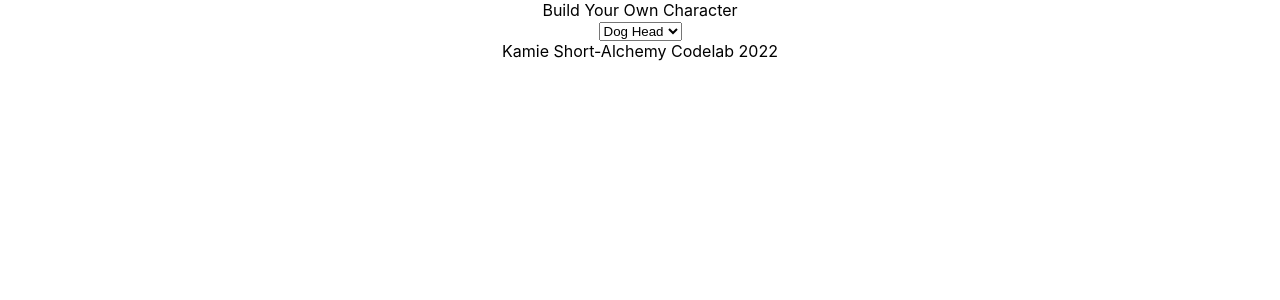
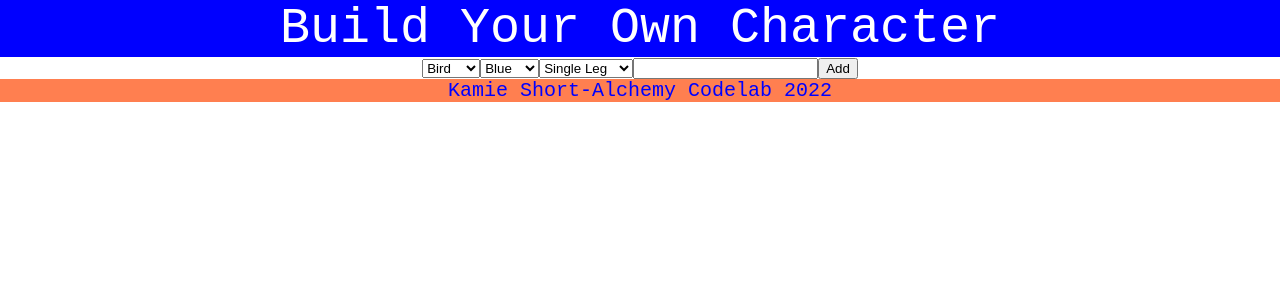
Before and after one commit to KamieShort/fromscratch-characterbuilder-react, a React (Create React App) app: page / in a window 1280 px wide. Shown: the top 300 px of the page. Built offline with nearby package versions, Linux system fonts and the light colour scheme.

Commit message:
control options set, need catchphrase event listener

```diff
--- a/src/components/Controls.js
+++ /dev/null
@@ -1,13 +0,0 @@
-import React from 'react';
-
-export default function Controls({ setHead, setMiddle, setBottom }) {
-  return (
-    <div>
-      <select>
-        <option img src="./../../public/assets/doghead.png" value="dog">
-          Dog Head
-        </option>
-      </select>
-    </div>
-  );
-}
--- /dev/null
+++ b/src/components/Controls/Controls.js
@@ -0,0 +1,42 @@
+import React from 'react';
+
+export default function Controls({ setHead, setMiddle, setBottom }) {
+  return (
+    <div>
+      <select
+        onChange={(e) => {
+          setHead(e.target.value);
+        }}
+      >
+        <option value="bird">Bird</option>
+        <option value="duck">Duck</option>
+        <option value="dog">Dog</option>
+        <option value="horse">Horse</option>
+      </select>
+
+      <select
+        onChange={(e) => {
+          setMiddle(e.target.value);
+        }}
+      >
+        <option value="blue">Blue</option>
+        <option value="dress">Fancy</option>
+        <option value="pink">Pink</option>
+        <option value="red">Red</option>
+      </select>
+
+      <select
+        onChange={(e) => {
+          setBottom(e.target.value);
+        }}
+      >
+        <option value="leg">Single Leg</option>
+        <option value="white">White Pants</option>
+        <option value="blue">Blue Jeans</option>
+      </select>
+
+      <input id="catchphrase-input" />
+      <button id="catchphrase-button">Add</button>
+    </div>
+  );
+}
--- a/src/components/Footer/Footer.css
+++ b/src/components/Footer/Footer.css
@@ -0,0 +1,7 @@
+.footer {
+  color: blue;
+  background-color: coral;
+  font-family: 'Courier New', Courier, monospace;
+
+  font-size: 20px;
+}
--- a/src/components/Header/Header.css
+++ b/src/components/Header/Header.css
@@ -0,0 +1,7 @@
+.header {
+  color: white;
+  background-color: blue;
+  font-family: 'Courier New', Courier, monospace;
+
+  font-size: 50px;
+}
--- a/src/views/Main.js
+++ b/src/views/Main.js
@@ -1,6 +1,6 @@
 import React, { useState } from 'react';
 
-import Controls from '../components/Controls';
+import Controls from '../components/Controls/Controls';
 // import Head from '../components/Head/Head';
 // import Middle from '../components/Middle/Middle';
 // import Bottom from '../components/Bottom/Bottom';
```
Also changed, not shown: src/components/Controls/Controls.css (added).
